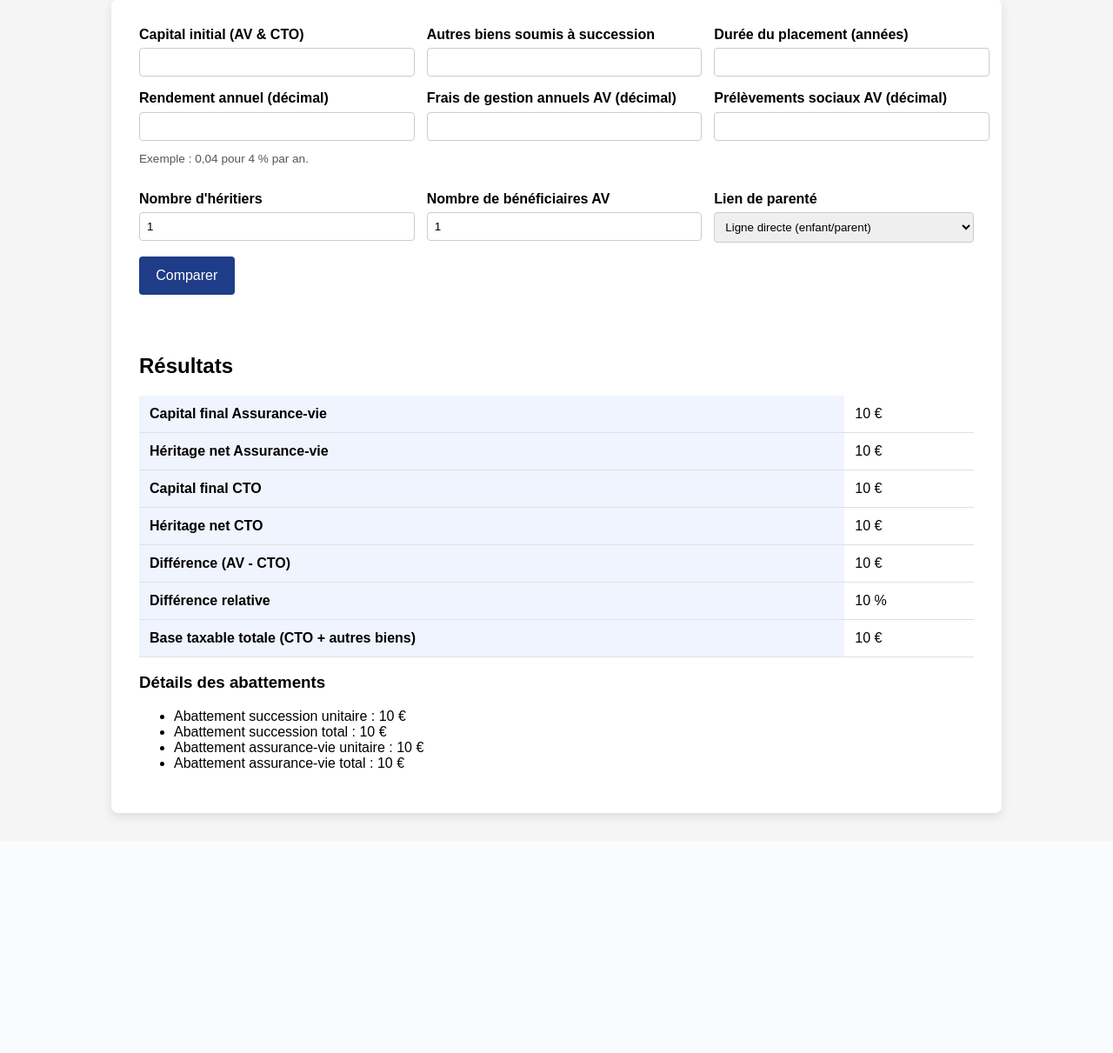
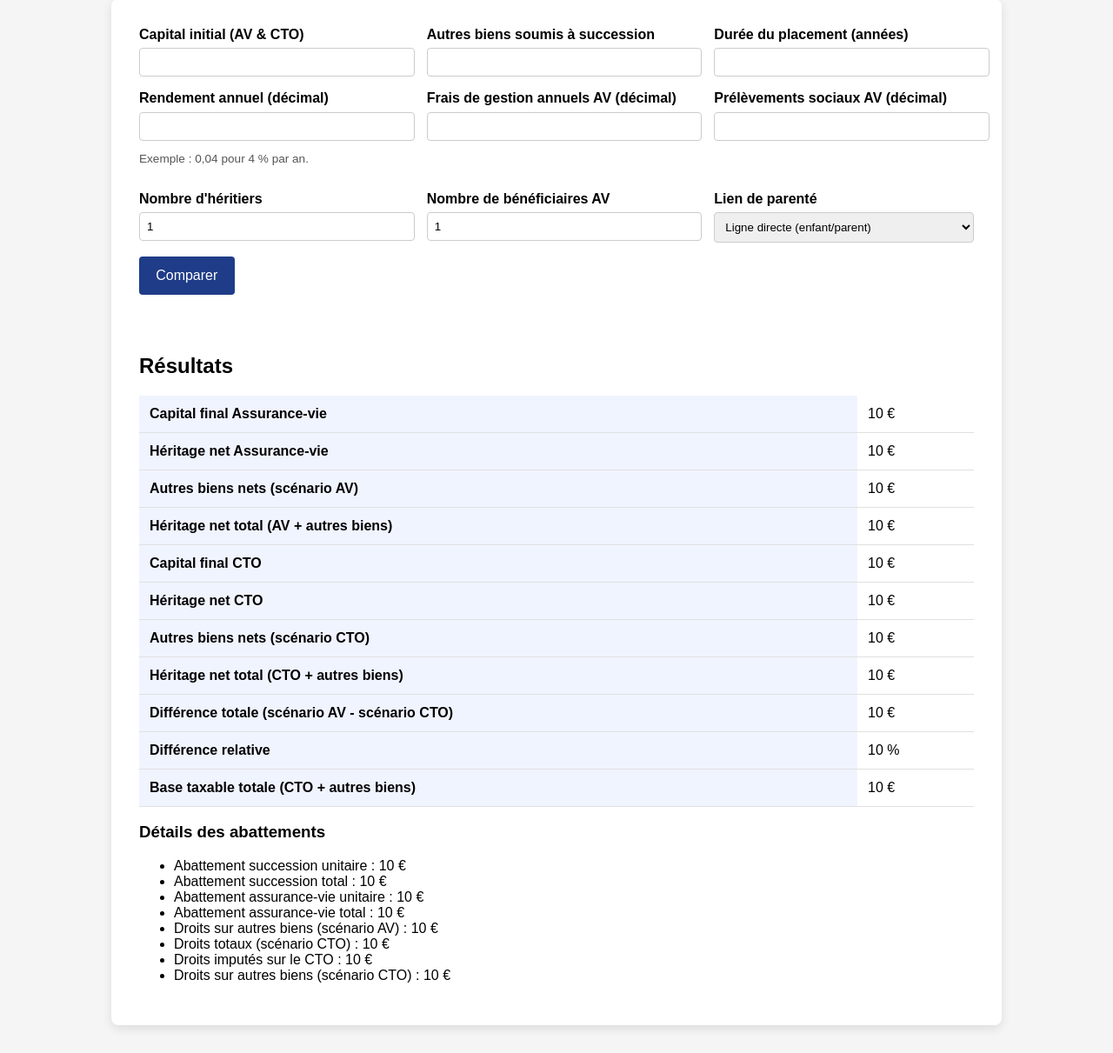
Before and after one commit to GF-boop/CTO_AV_Comp, a Flask app: template templates/index.html in a window 1280 px wide. Shown: the part 195-1406 px from the top of the page at 87% size. Before the commit the page ends 1139 px from the top, so only its background shows below. Run offline with Flask 3, Linux system fonts and the light colour scheme; the template is opened without the code that fills it: most values are stand-ins (such as "Sample title", 1, 10 or a date in 2020).

Commit message:
Compare total heritage net of fees

```diff
--- a/app.py
+++ b/app.py
@@ -7,6 +7,7 @@ from typing import Optional, Tuple
 from flask import Flask, render_template, request
 
 from CTO_vs_AV import (
+    calcul_impot_progressif,
     calculer_heritage_assurance_vie,
     calculer_heritage_cto,
     get_regime_successoral,
@@ -20,9 +21,13 @@ app = Flask(__name__)
 class ComparisonResult:
     heritage_av: float
     heritage_cto: float
+    heritage_autres_av: float
+    heritage_autres_cto: float
+    heritage_total_av: float
+    heritage_total_cto: float
     capital_final_av: float
     capital_final_cto: float
-    difference: float
+    difference_totale: float
     relative_difference: Optional[float]
     base_totale: float
 
@@ -64,6 +69,11 @@ def compute_comparison(inputs: ScenarioInputs) -> Tuple[ComparisonResult, dict]:
         bareme_av,
     )
 
+    base_autres_biens_av = max(0.0, inputs.autres_biens_valeur - abattement_succession_total)
+    droits_autres_biens_av = calcul_impot_progressif(base_autres_biens_av, bareme_succession)
+    heritage_autres_av = inputs.autres_biens_valeur - droits_autres_biens_av
+    heritage_total_av = heritage_av + heritage_autres_av
+
     heritage_cto, capital_final_cto = calculer_heritage_cto(
         inputs.capital_initial,
         inputs.duree,
@@ -73,25 +83,42 @@ def compute_comparison(inputs: ScenarioInputs) -> Tuple[ComparisonResult, dict]:
         bareme_succession,
     )
 
-    base_totale = capital_final_cto + inputs.autres_biens_valeur
-    difference = heritage_av - heritage_cto
+    actif_total_cto = capital_final_cto + inputs.autres_biens_valeur
+    base_imposable_totale = max(0.0, actif_total_cto - abattement_succession_total)
+    droits_totaux_cto = calcul_impot_progressif(base_imposable_totale, bareme_succession)
+    part_cto = 0.0 if actif_total_cto == 0 else capital_final_cto / actif_total_cto
+    droits_cto = droits_totaux_cto * part_cto
+    droits_autres_cto = droits_totaux_cto - droits_cto
+    heritage_autres_cto = inputs.autres_biens_valeur - droits_autres_cto
+    heritage_total_cto = heritage_cto + heritage_autres_cto
+
+    base_totale = actif_total_cto
+    difference_totale = heritage_total_av - heritage_total_cto
     relative_difference = None
     if base_totale > 0:
-        relative_difference = difference / base_totale
+        relative_difference = difference_totale / base_totale
 
     details = {
         "abattement_succession_unitaire": abattement_par_heritier,
         "abattement_succession_total": abattement_succession_total,
         "abattement_av_unitaire": abattement_av,
         "abattement_av_total": abattement_fiscal_av_total,
+        "droits_autres_biens_scenario_av": droits_autres_biens_av,
+        "droits_totaux_scenario_cto": droits_totaux_cto,
+        "droits_cto": droits_cto,
+        "droits_autres_biens_scenario_cto": droits_autres_cto,
     }
 
     result = ComparisonResult(
         heritage_av=heritage_av,
         heritage_cto=heritage_cto,
+        heritage_autres_av=heritage_autres_av,
+        heritage_autres_cto=heritage_autres_cto,
+        heritage_total_av=heritage_total_av,
+        heritage_total_cto=heritage_total_cto,
         capital_final_av=capital_final_av,
         capital_final_cto=capital_final_cto,
-        difference=difference,
+        difference_totale=difference_totale,
         relative_difference=relative_difference,
         base_totale=base_totale,
     )
--- a/templates/index.html
+++ b/templates/index.html
@@ -159,6 +159,14 @@
                             <td>{{ result.heritage_av | round(2) }} €</td>
                         </tr>
                         <tr>
+                            <th>Autres biens nets (scénario AV)</th>
+                            <td>{{ result.heritage_autres_av | round(2) }} €</td>
+                        </tr>
+                        <tr>
+                            <th>Héritage net total (AV + autres biens)</th>
+                            <td>{{ result.heritage_total_av | round(2) }} €</td>
+                        </tr>
+                        <tr>
                             <th>Capital final CTO</th>
                             <td>{{ result.capital_final_cto | round(2) }} €</td>
                         </tr>
@@ -167,8 +175,16 @@
                             <td>{{ result.heritage_cto | round(2) }} €</td>
                         </tr>
                         <tr>
-                            <th>Différence (AV - CTO)</th>
-                            <td>{{ result.difference | round(2) }} €</td>
+                            <th>Autres biens nets (scénario CTO)</th>
+                            <td>{{ result.heritage_autres_cto | round(2) }} €</td>
+                        </tr>
+                        <tr>
+                            <th>Héritage net total (CTO + autres biens)</th>
+                            <td>{{ result.heritage_total_cto | round(2) }} €</td>
+                        </tr>
+                        <tr>
+                            <th>Différence totale (scénario AV - scénario CTO)</th>
+                            <td>{{ result.difference_totale | round(2) }} €</td>
                         </tr>
                         <tr>
                             <th>Différence relative</th>
@@ -192,6 +208,10 @@
                     <li>Abattement succession total : {{ details.abattement_succession_total | round(2) }} €</li>
                     <li>Abattement assurance-vie unitaire : {{ details.abattement_av_unitaire | round(2) }} €</li>
                     <li>Abattement assurance-vie total : {{ details.abattement_av_total | round(2) }} €</li>
+                    <li>Droits sur autres biens (scénario AV) : {{ details.droits_autres_biens_scenario_av | round(2) }} €</li>
+                    <li>Droits totaux (scénario CTO) : {{ details.droits_totaux_scenario_cto | round(2) }} €</li>
+                    <li>Droits imputés sur le CTO : {{ details.droits_cto | round(2) }} €</li>
+                    <li>Droits sur autres biens (scénario CTO) : {{ details.droits_autres_biens_scenario_cto | round(2) }} €</li>
                 </ul>
             </section>
         {% endif %}
```
